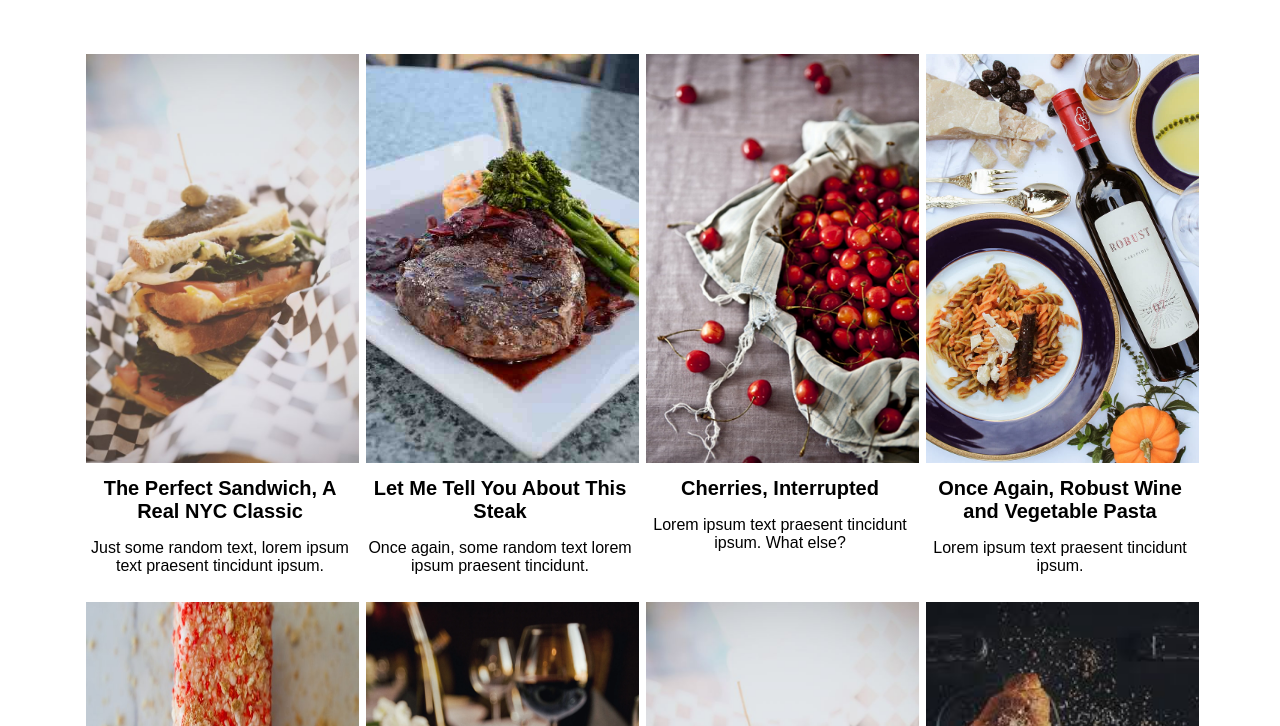
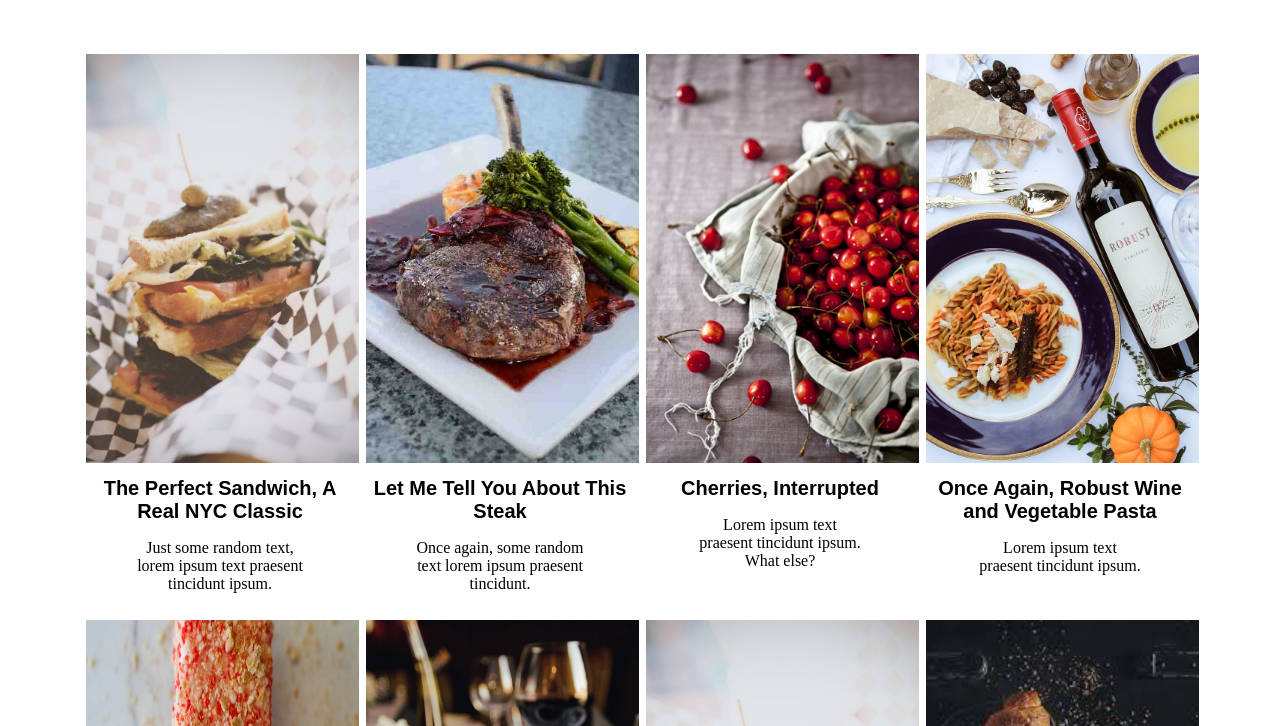
Before and after one commit to mvfasatresor/Food-Blog, a plain HTML site: page index.html in a window 1280 px wide. Shown: the part 74-800 px from the top of the page. Drawn offline with Linux system fonts and the light colour scheme.

Commit message:
alignment

```diff
--- a/styles.css
+++ b/styles.css
@@ -14,7 +14,7 @@
 .navbar {
     display: flex;
     justify-content: space-between;
-    align-items: center;
+    align-items:center;
     padding: 5px 50px;
     background-color: white;
     position: fixed;
@@ -29,6 +29,10 @@
 section{
     margin-top: 8%;
 
+}
+section p{
+    padding:0 50px;
+    font-family: italic;
 }
 
 .menu-toggle{
```
